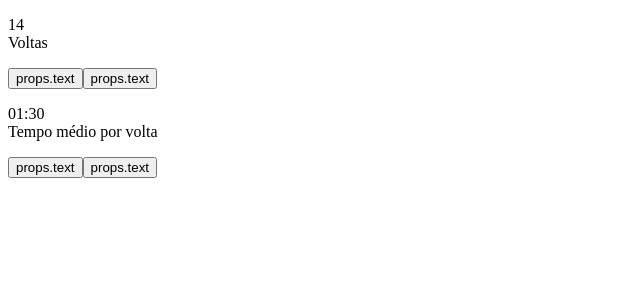
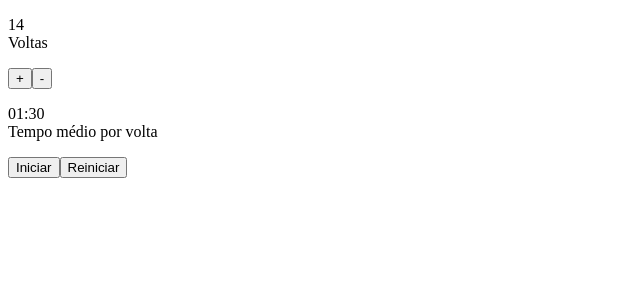
Before and after one commit to JuarezJunior256/react-contador-voltas, a React (Create React App) app: page / in a window 1280 px wide. Shown: the top 300 px of the page, without its empty margins (0-640 px from the left). Built offline with nearby package versions, Linux system fonts and the light colour scheme.

Commit message:
Correçao da linha 24

```diff
--- a/src/App.js
+++ b/src/App.js
@@ -21,13 +21,13 @@ const MostraTempo = (props) => {
 }
 
 // componente para mostrar botão
-const Button = (props) => <button>props.text</button>
+const Button = (props) => <button>{props.text}</button>
 
 function App() {
   return (
-    <div className="App">
+    <div>
       <MostraVoltas voltas='14' />
-      <Button text='+++'/>
+      <Button text='+'/>
       <Button text='-'/>
       <MostraTempo tempo='01:30'/>
       <Button text='Iniciar'/>
```
